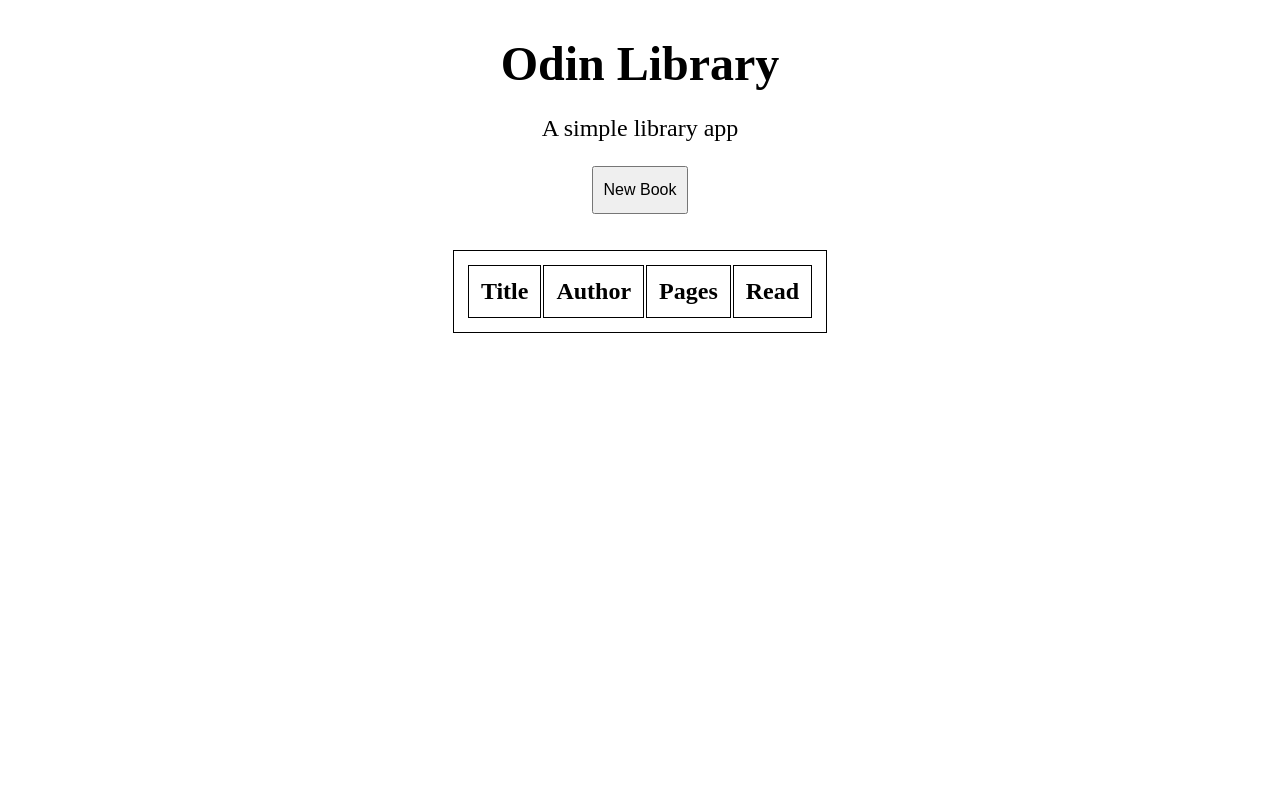
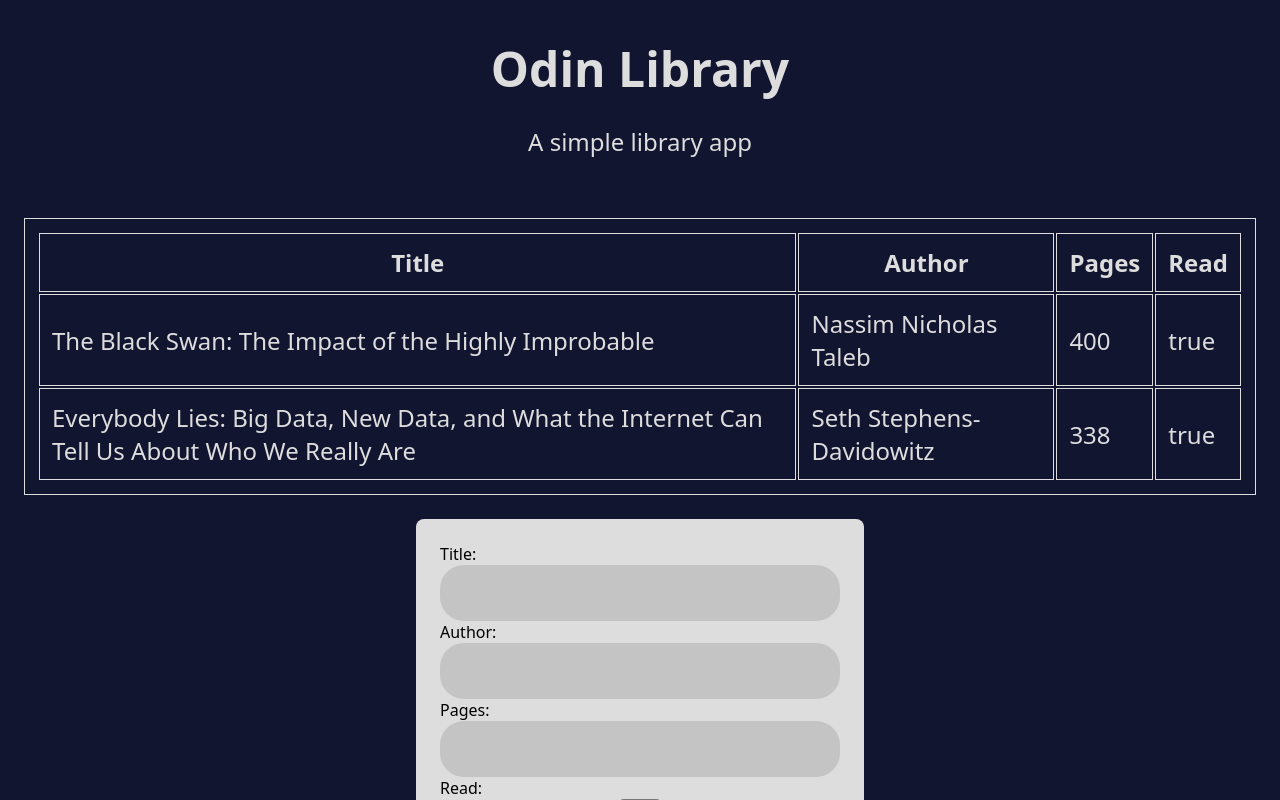
Before and after one commit to ashsic/odin-library, a plain HTML site: page index.html in a window 1280 px wide. Both pictures are taken after a click on the button "New Book". Shown: the top 800 px of the page. Drawn offline with Linux system fonts and the light colour scheme.

Commit message:
JS autofills books, button creates form

```diff
--- a/index.html
+++ b/index.html
@@ -11,7 +11,7 @@
         <header class="header">
             <h1>Odin Library</h1>
             <p>A simple library app</p>
-            <button>New Book</button>
+
         </header>
 
         <main>
@@ -25,6 +25,8 @@
             </table>
         </main>
 
+
+
     </div>
 
     <script src="main.js"></script>
--- a/main.js
+++ b/main.js
@@ -1,4 +1,6 @@
 // Main.js
+
+// Library array and book constructor
 
 const myLibrary = [];
 
@@ -7,21 +9,71 @@ function Book(title, author, pages, read) {
     this.author = author;
     this.pages = pages;
     this.read = read;
-    this.info = function() {
-        let infoString = this.title + " by " + this.author + ", " + this.pages + " pages, ";
-        if (this.read == true) infoString += "has been read.";
-        else infoString += "not read yet.";
-        console.log(infoString)
-    };
 };
 
 function addBookToLibrary() {
-
+    let book = "";
     myLibrary.push(book);
 }
 
+// Populating initial library
+
 let theHobbit = new Book("The Hobbit", "JRR Tolkien", 295, false);
-myLibrary.push(theHobbit)
+// myLibrary.push(theHobbit)
 
 let blackSwan = new Book("The Black Swan: The Impact of the Highly Improbable", "Nassim Nicholas Taleb", 400, true);
 myLibrary.push(blackSwan);
+
+let everybodyLies = new Book("Everybody Lies: Big Data, New Data, and What the" +
+" Internet Can Tell Us About Who We Really Are", "Seth Stephens-Davidowitz", 338, true);
+myLibrary.push(everybodyLies);
+
+// DOM Manipulation
+
+const table = document.querySelector("table");
+
+myLibrary.forEach((book) => {
+    let row = document.createElement("tr");
+    for (let item in book) {
+        let value = document.createElement("td");
+        value.textContent = book[item];
+        row.appendChild(value);
+    };
+    table.appendChild(row);
+});
+
+const container = document.querySelector(".container");
+let newBook = document.createElement("button");
+newBook.setAttribute("class", "new-book");
+newBook.textContent = "New Book";
+container.appendChild(newBook);
+
+function handleNewBookClick() {
+    newBook.remove();
+    let bookForm = document.createElement("form");
+    bookForm.setAttribute("method", "GET");
+    bookForm.setAttribute("action", "test.js");
+    for (let item in theHobbit) {
+        let label = document.createElement("label");
+        label.textContent = item.substring(0, 1).toUpperCase() + item.substring(1) + ":";
+        label.setAttribute("for", item);
+        let field = document.createElement("input");
+        field.setAttribute("name", item);
+        if (item == "read") {
+            field.setAttribute("type", "checkbox");
+        } else {
+            field.setAttribute("type", "text");
+        }
+
+        bookForm.appendChild(label);
+        bookForm.appendChild(field);
+    }
+    let submit = document.createElement("input");
+    submit.textContent = "Submit";
+    submit.setAttribute("type", "submit");
+    submit.setAttribute("class", "submit-button");
+    bookForm.appendChild(submit);
+    container.appendChild(bookForm);
+}
+
+newBook.addEventListener("click", handleNewBookClick);
--- a/style.css
+++ b/style.css
@@ -1,10 +1,16 @@
 /* style.css */
 
-/* default margin/padding removal */
+/* font style, default margin/padding removal */
+
+body {
+    font-family: system-ui, "Segoe UI", Roboto, Helvetica, Arial, sans-serif, "Apple Color Emoji", "Segoe UI Emoji", "Segoe UI Symbol";
+  }
 
 :root, body, * {
     margin: 0;
     padding: 0;
+    color: #dddddd;
+    background-color: #111530;
 }
 
 /* Header styles */
@@ -35,21 +41,66 @@ h1 {
 
 }
 
-.header button {
+.new-book {
     width: 96px;
     height: 48px;
     font-size: 16px;
     margin: 12px;
+    border: 1px solid #dddddd;
+    background-color: #347285;
+    border-radius: 8px;
 }
+
+
 
 /* Main/table styles */
 
 table, td, th {
-    border: 1px solid black;
+    border: 1px solid #dddddd;
     font-size: 24px;
     padding: 12px;
 }
 
 table {
-    gap: 12px;
+    margin: 24px;
 }
+
+/* Form styles */
+
+form {
+    background-color: #dddddd;
+    height: 400px;
+    width: 400px;
+    border-radius: 8px;
+    padding: 24px;
+    display: flex;
+    flex-direction: column;
+    color: #000;
+}
+
+form label {
+    background-color: #dddddd;
+    color: #000;
+}
+
+form input {
+    color: #000;
+    background-color: #c4c4c4;
+    border-radius: 24px;
+    height: 40px;
+    padding: 8px 24px;
+    border: 0;
+    font-size: 16px;
+    outline: 0;
+
+
+}
+
+.submit-button {
+    margin: 24px 136px;
+    background-color: #347285;
+    color: #dddddd;
+    width: 128px;
+    height: 48px;
+
+}
```
